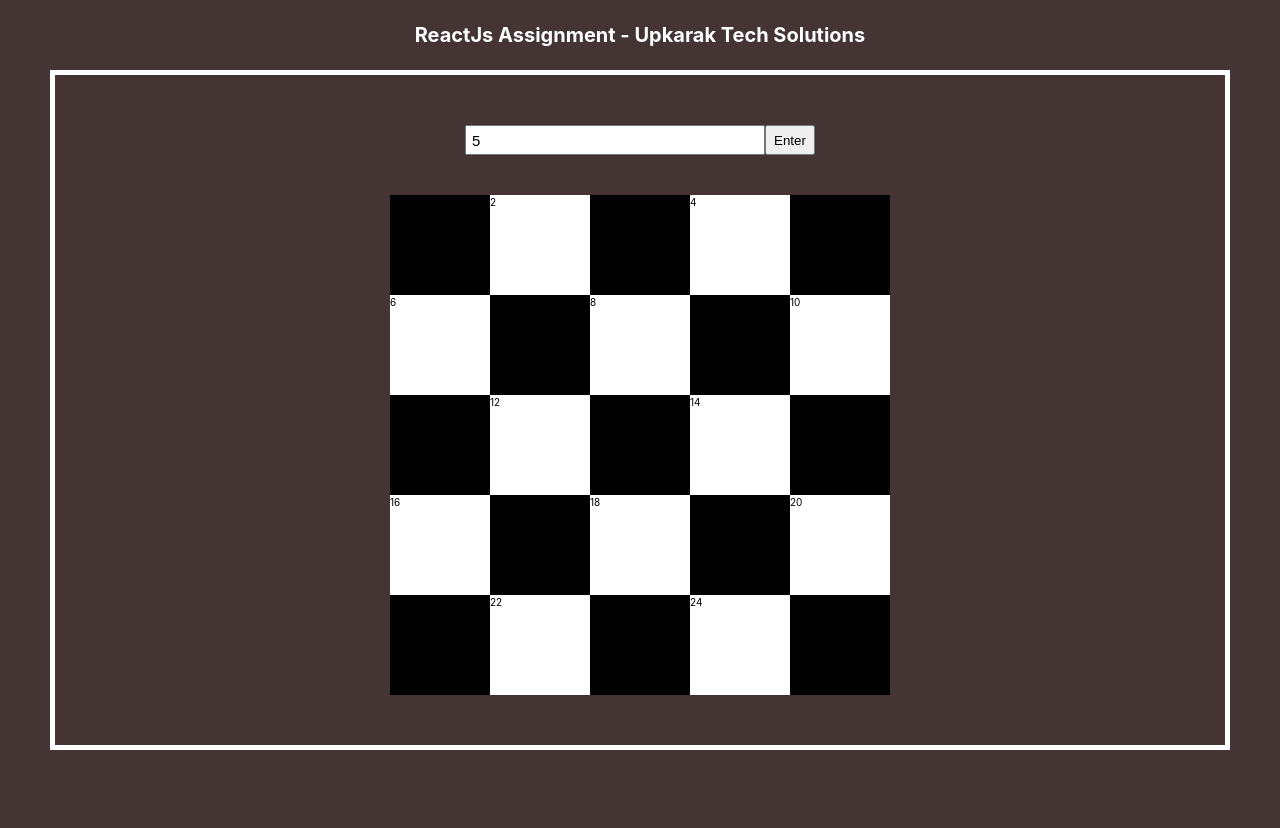
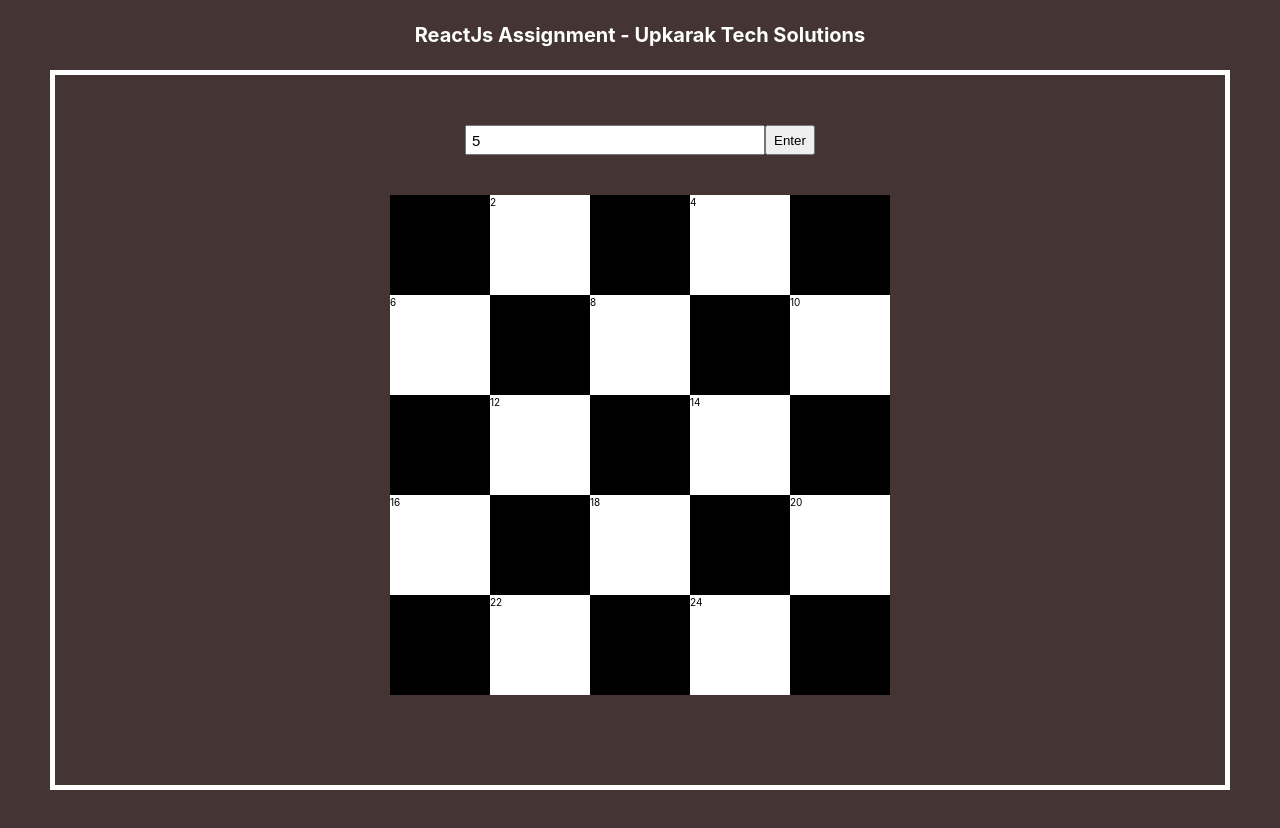
Before and after one commit to vaibhavk2474/upkaraktech-task, a React (Vite) app: page / in a window 1280 px wide. Shown: the top 828 px of the page. Before the commit the page ends 800 px from the top, so only its background shows below. Built offline with nearby package versions, Linux system fonts and the light colour scheme.

Commit message:
added main container min height

```diff
--- a/src/App.css
+++ b/src/App.css
@@ -13,6 +13,8 @@
 
   margin: 2rem 5rem 5rem 5rem;
   padding: 5rem;
+
+  min-height: 90vh;
 }
 
 .chess-box-container {
```
